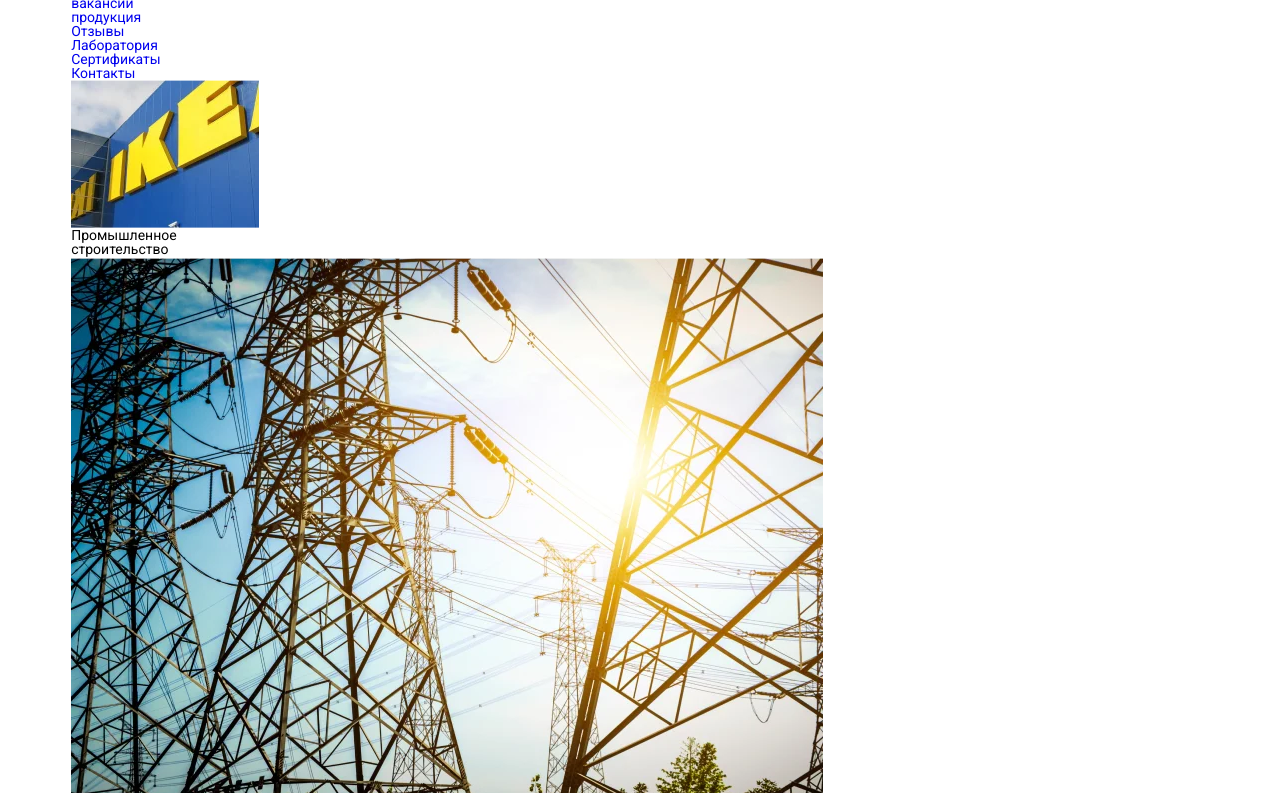
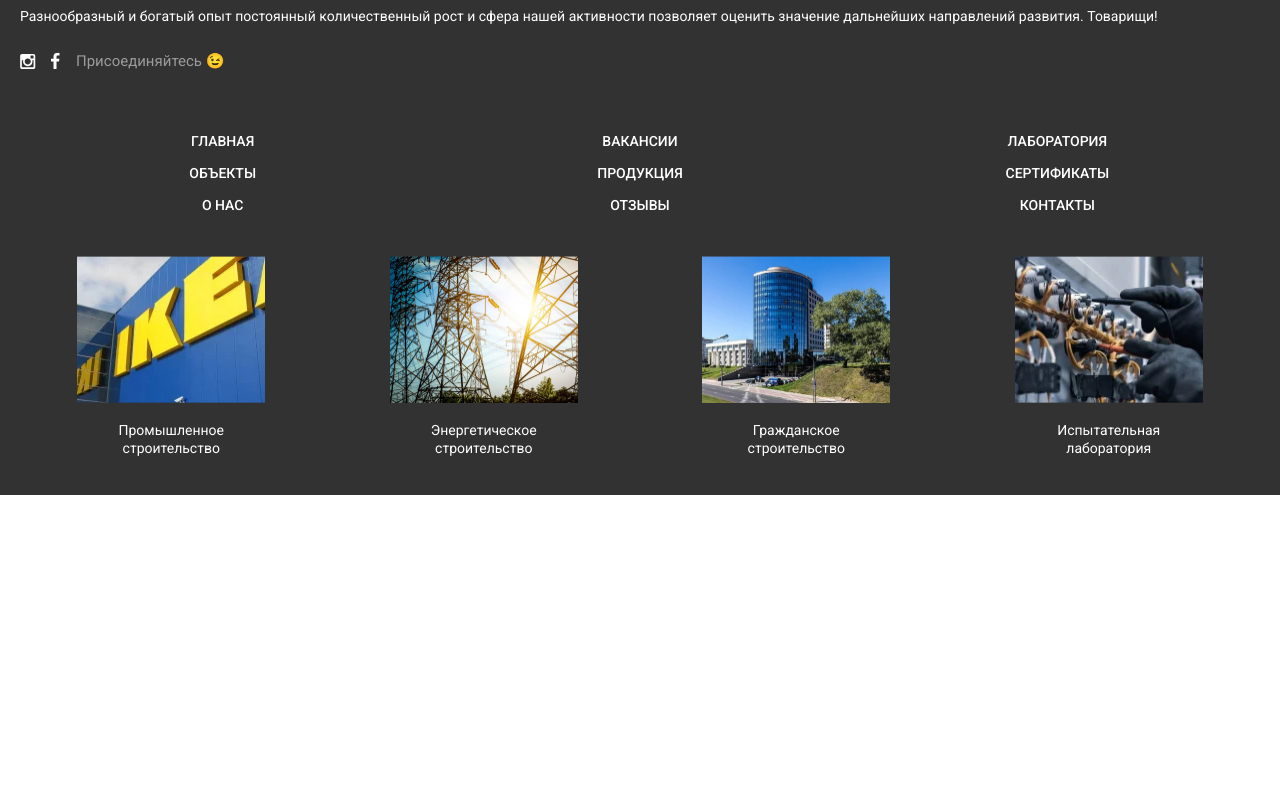
Before and after one commit to davidpinkevich/tale-test, a website built with Vite: page index.html in a window 1280 px wide. Shown: the part 695-1488 px from the top of the page. After the commit the page ends 1190 px from the top, so only its background shows below. Built offline with nearby package versions, Linux system fonts and the light colour scheme.

Commit message:
feat: add styles for footer

```diff
--- /dev/null
+++ b/styles/footer.scss
@@ -0,0 +1,215 @@
+.footer {
+  &__container {
+    margin-top: 50px;
+    width: 100%;
+    background-color: $footerBackground;
+    @media (min-width: $maxWidth) {
+      margin-top: 136px;
+    }
+  }
+
+  padding: 35px 20px 38px 20px;
+  display: flex;
+  flex-direction: column;
+  @media (min-width: $maxWidth) {
+    flex-direction: row;
+    max-width: $laptopWidth;
+    margin: 0 auto;
+    margin-top: 18px;
+  }
+  &__info {
+    &-logo {
+      position: relative;
+      width: 155px;
+      height: 30px;
+      & img {
+        position: absolute;
+        top: 0;
+        right: 0;
+        width: 100%;
+        height: 100%;
+      }
+    }
+    &-text {
+      margin-top: 20px;
+      color: white;
+      line-height: 140%;
+      @media (min-width: $maxWidth) {
+        width: 258px;
+      }
+    }
+    &-social {
+      margin-top: 26px;
+      display: flex;
+      align-items: center;
+      transition: all 0.12s;
+      gap: 14px;
+      & a {
+        &:hover {
+          transform: scale(1.2);
+        }
+      }
+      & p {
+        font-size: 15px;
+        color: #9b9b9b;
+      }
+    }
+  }
+  &__navigate {
+    margin-top: 62px;
+    @media (min-width: $maxWidth) {
+      margin-top: 0px;
+      margin-left: 66px;
+    }
+    & nav {
+      display: grid;
+      grid-template-columns: repeat(2, 1fr);
+      grid-template-rows: repeat(2, 1fr);
+      grid-row-gap: 16px;
+      grid-column-gap: 12px;
+      @media (min-width: calc($mobileWidth + 125px)) {
+        grid-template-columns: repeat(3, 1fr);
+        grid-template-rows: repeat(1, 1fr);
+      }
+      @media (min-width: $maxWidth) {
+        grid-template-columns: repeat(2, 1fr);
+        grid-template-rows: repeat(2, 1fr);
+        grid-column-gap: 50px;
+      }
+      & ul {
+        display: flex;
+        flex-direction: column;
+        gap: 15px;
+        @media (min-width: calc($mobileWidth + 125px)) {
+          align-items: center;
+        }
+        @media (min-width: $maxWidth) {
+          align-items: flex-start;
+        }
+      }
+      & a {
+        color: white;
+        display: block;
+        text-transform: uppercase;
+        line-height: 120%;
+        font-weight: 500;
+        transition: all 0.12s;
+        &:hover {
+          color: $mainBlue;
+          transform: scale(1.1);
+        }
+      }
+    }
+  }
+  &__photos {
+    position: relative;
+    margin-top: 42px;
+    display: grid;
+    grid-template-columns: repeat(2, 1fr);
+    grid-template-rows: repeat(2, 1fr);
+    justify-content: center;
+    grid-row-gap: 40px;
+    grid-column-gap: 10px;
+    @media (min-width: calc($tabletWidth + 50px)) {
+      grid-template-columns: repeat(4, 1fr);
+      grid-template-rows: repeat(1, 1fr);
+    }
+    @media (min-width: $maxWidth) {
+      grid-template-columns: repeat(2, 1fr);
+      grid-template-rows: repeat(2, 1fr);
+      grid-row-gap: 84px;
+      grid-column-gap: 44px;
+      grid-template-areas:
+        "item1 item2"
+        "item3 item4";
+      margin-top: 0px;
+      margin-left: 57px;
+    }
+    &:after {
+      content: "";
+      position: absolute;
+      top: 50%;
+      right: 0;
+      width: 46%;
+      height: 1px;
+      background-color: $mainFontColor;
+      @media (min-width: calc($tabletWidth + 50px)) {
+        display: none;
+      }
+      @media (min-width: $maxWidth) {
+        display: block;
+      }
+    }
+    &:before {
+      content: "";
+      position: absolute;
+      top: 50%;
+      left: 0;
+      width: 46%;
+      height: 1px;
+      background-color: $mainFontColor;
+      display: none;
+      @media (min-width: $maxWidth) {
+        display: block;
+      }
+    }
+    &-item {
+      display: flex;
+      flex-direction: column;
+      align-items: center;
+      @media (min-width: $maxWidth) {
+        &:first-child {
+          grid-area: item1;
+        }
+        &:nth-child(2) {
+          grid-area: item3;
+        }
+        &:nth-child(3) {
+          grid-area: item2;
+        }
+        &:last-child {
+          grid-area: item4;
+        }
+        flex-direction: row;
+        align-items: flex-start;
+        gap: 13px;
+        cursor: pointer;
+        transition: all 0.12s;
+        &:hover .footer__photos-item-img {
+          transition: all 0.12s;
+          transform: scale(1.05);
+        }
+        &:hover h3 {
+          transition: all 0.12s;
+          color: $mainBlue;
+        }
+      }
+
+      gap: 18px;
+      & h3 {
+        color: white;
+        text-align: center;
+        line-height: 130%;
+        @media (min-width: $maxWidth) {
+          padding-top: 3px;
+        }
+      }
+      &-img {
+        position: relative;
+        width: 188px;
+        height: 147px;
+        @media (min-width: $maxWidth) {
+          width: 103px;
+          height: 81px;
+        }
+        & img {
+          position: absolute;
+          top: 0;
+          right: 0;
+          width: 100%;
+          height: 100%;
+        }
+      }
+    }
+  }
+}
--- a/styles/general.scss
+++ b/styles/general.scss
@@ -5,6 +5,7 @@
 @import "./mixins.scss";
 @import "./services.scss";
 @import "./elements.scss";
+@import "./footer.scss";
 
 body {
   font-family: "Roboto";
```
